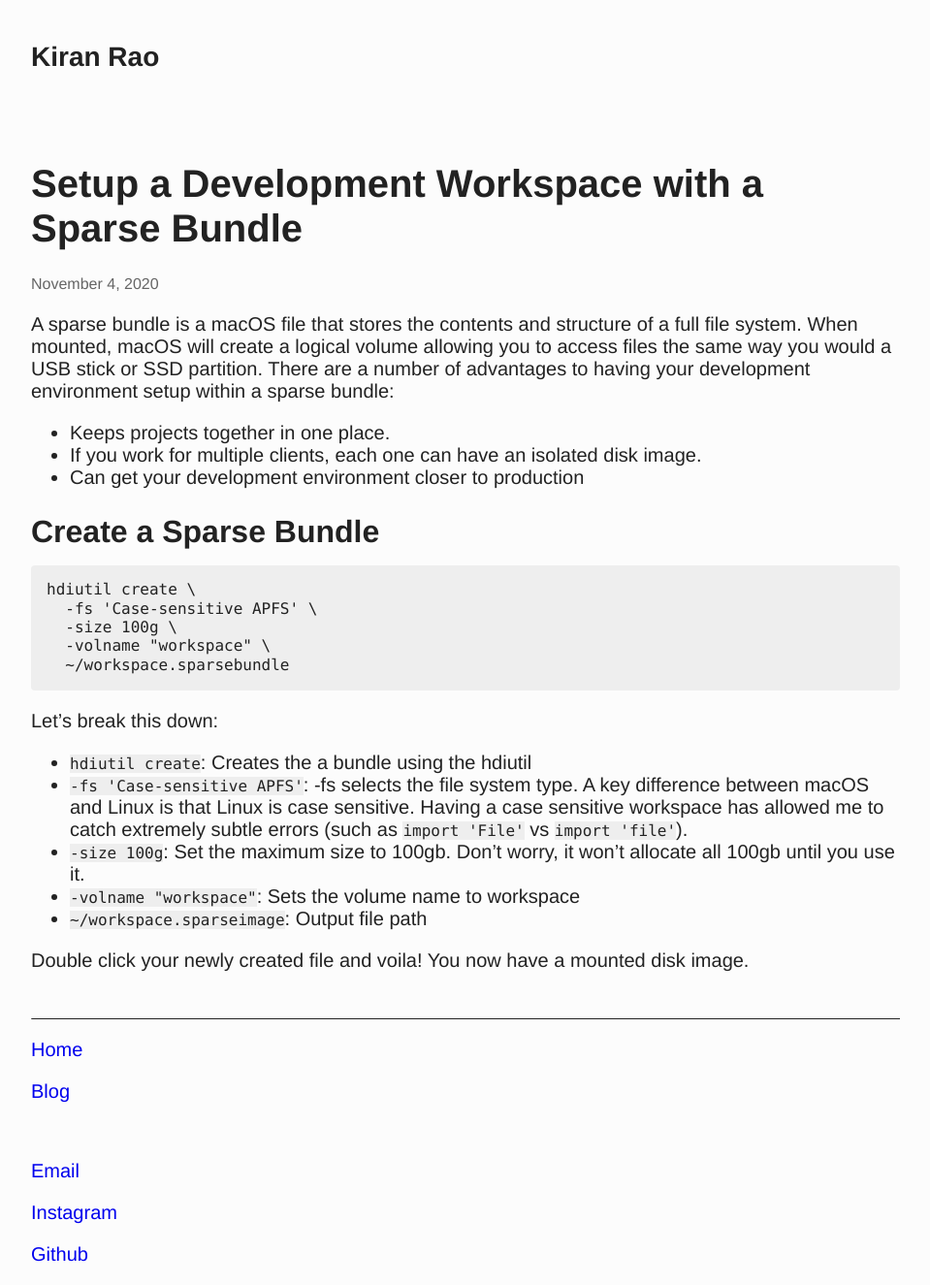
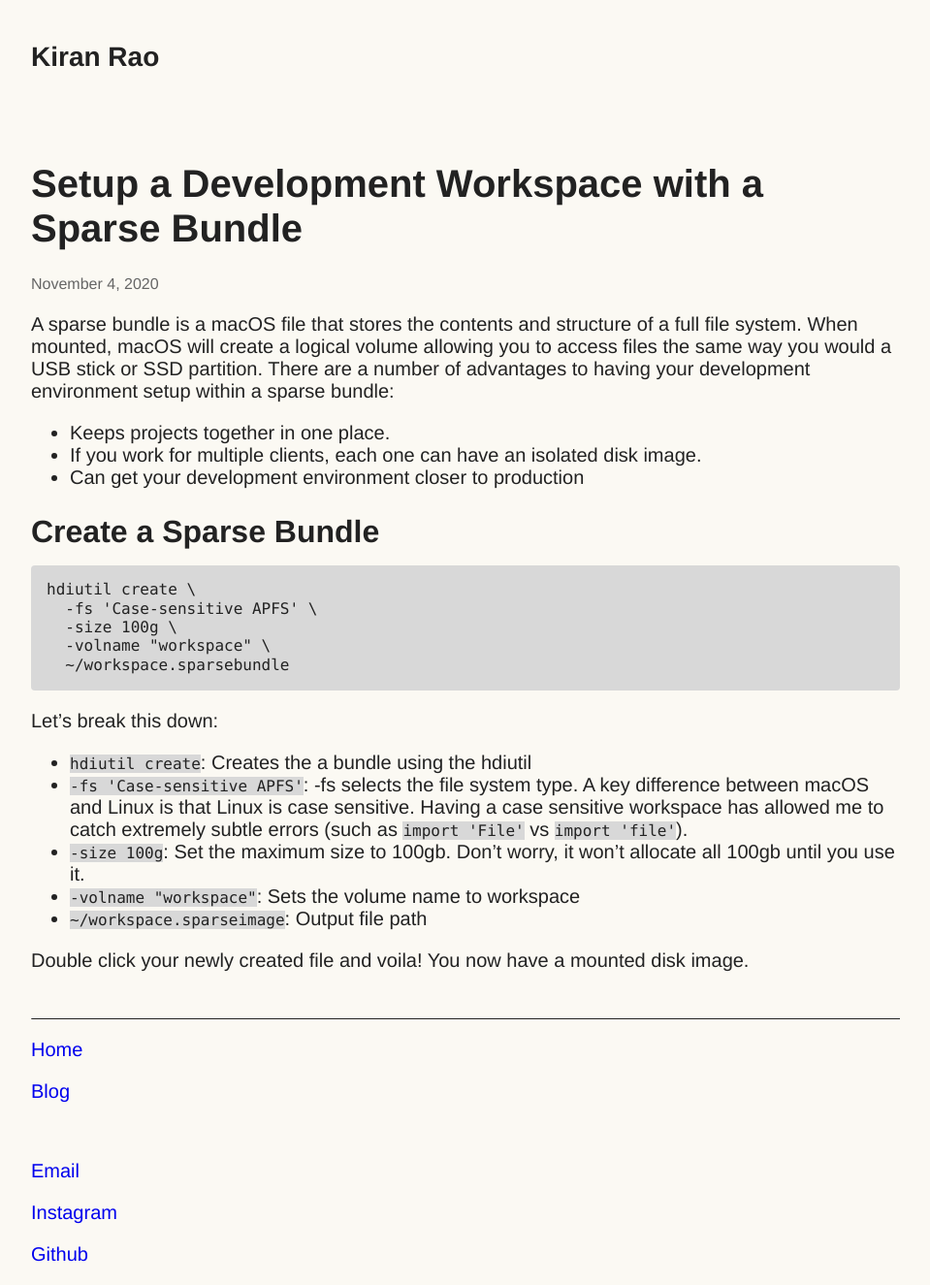
Before and after one commit to Kiran-Rao/kiran-rao.github.io, a Jekyll site: the page built from docs/_posts/2020-11-04-sparse-bundle-workspace.md, in a window 1280 px wide. Shown: the whole page at 97% size, without its empty margins (160-1119 px from the left). Built offline with Jekyll 4.4.1, drawn with Linux system fonts in a browser that asks for light colours.

Commit message:
Update background colors

```diff
--- a/docs/css/main.scss
+++ b/docs/css/main.scss
@@ -6,8 +6,9 @@
 
 $text-color: #222;
 $gray-text-color: #666;
-$background-color: #fcfcfc;
-$background-accent-color: #eee;
+$background-color: #fbf9f3;
+$background-accent-color: #d8d8d8;
+$home-background-accent-color: #fefbf9;
 
 $font: 'Avenir', 'Helvetica', sans-serif;
 $font-mono: 'monaco', monospace;
@@ -111,7 +112,7 @@ hr {
   top: 0;
   left: 0;
   border-width: 50vh 100vw 0 0;
-  border-color: #fff transparent transparent transparent;
+  border-color: $home-background-accent-color transparent transparent transparent;
   border-style: solid;
   z-index: -100;
 }
```
